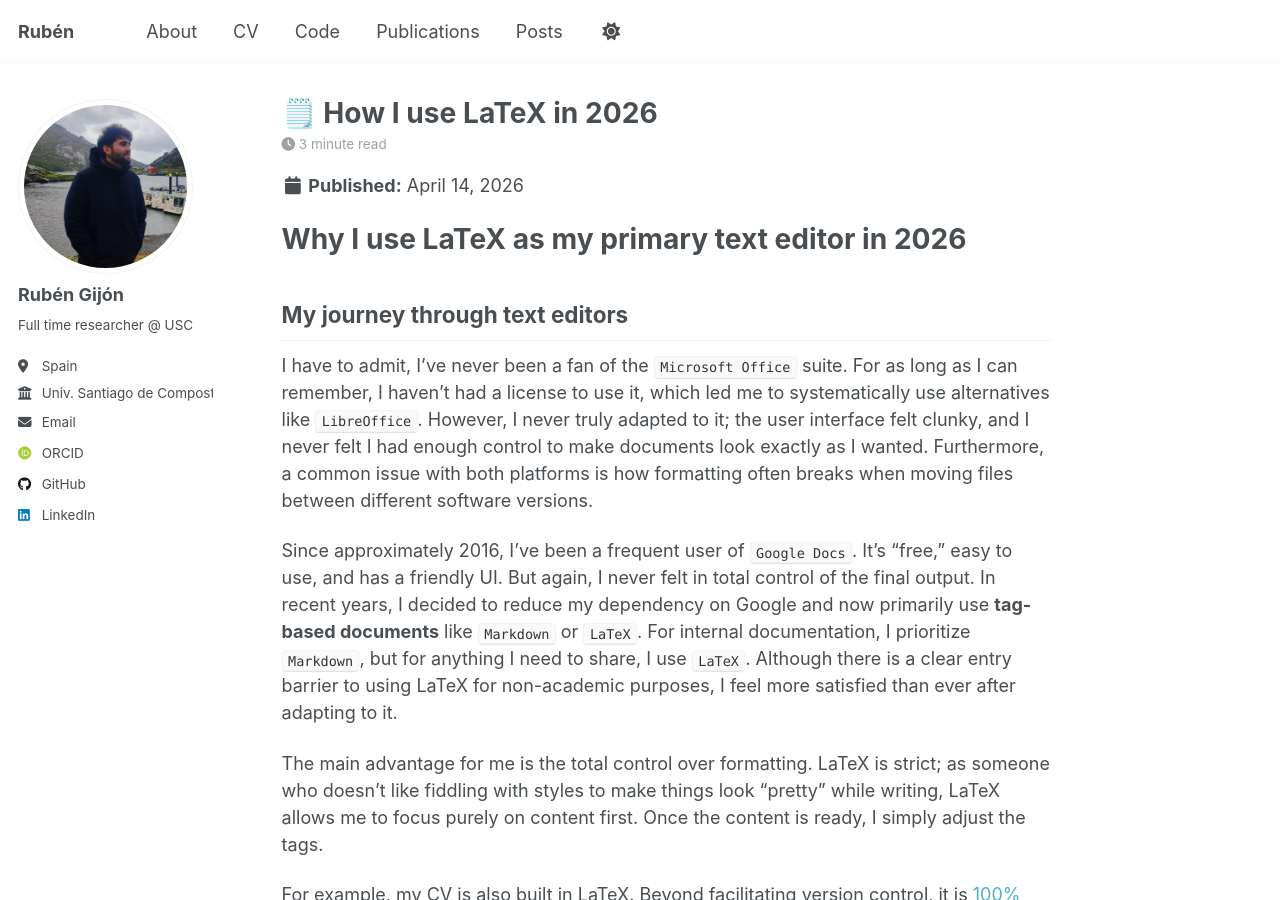
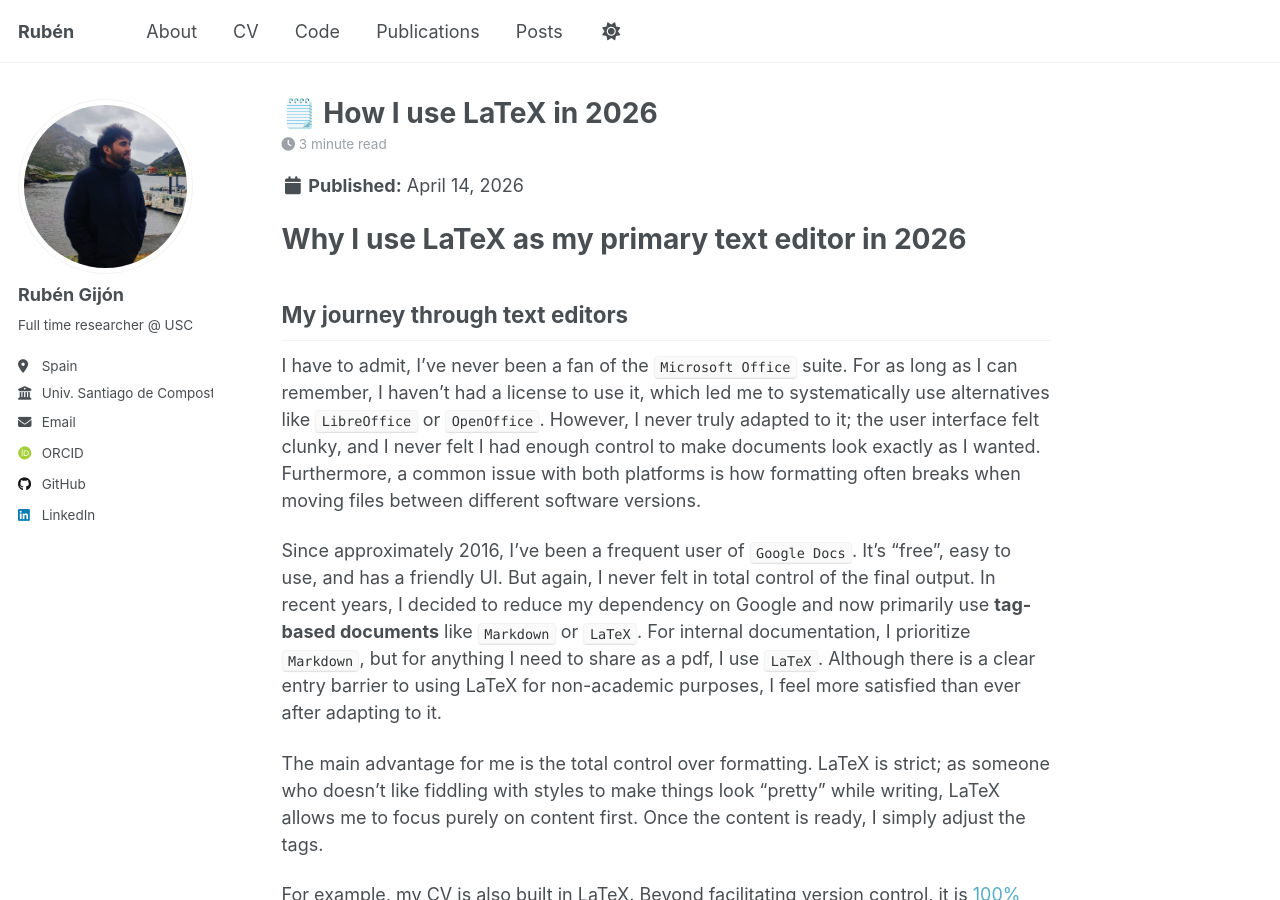
Before and after one commit to rubzip/rubzip.github.io, a Jekyll site: the page built from _posts/2026-04-14-latex.md, in a window 1280 px wide and 900 px high. Built offline with Jekyll 4.4.1, drawn with Linux system fonts in a browser that asks for light colours; some web fonts are replaced; a script that is not in the unit is left out.

Commit message:
Update 2026-04-14-latex.md

```diff
--- a/_posts/2026-04-14-latex.md
+++ b/_posts/2026-04-14-latex.md
@@ -7,9 +7,9 @@ tags:
 ---
 # Why I use LaTeX as my primary text editor in 2026
 ## My journey through text editors
-I have to admit, I’ve never been a fan of the `Microsoft Office` suite. For as long as I can remember, I haven't had a license to use it, which led me to systematically use alternatives like `LibreOffice`. However, I never truly adapted to it; the user interface felt clunky, and I never felt I had enough control to make documents look exactly as I wanted. Furthermore, a common issue with both platforms is how formatting often breaks when moving files between different software versions.
+I have to admit, I’ve never been a fan of the `Microsoft Office` suite. For as long as I can remember, I haven't had a license to use it, which led me to systematically use alternatives like `LibreOffice` or `OpenOffice`. However, I never truly adapted to it; the user interface felt clunky, and I never felt I had enough control to make documents look exactly as I wanted. Furthermore, a common issue with both platforms is how formatting often breaks when moving files between different software versions.
 
-Since approximately 2016, I’ve been a frequent user of `Google Docs`. It’s "free," easy to use, and has a friendly UI. But again, I never felt in total control of the final output. In recent years, I decided to reduce my dependency on Google and now primarily use **tag-based documents** like `Markdown` or `LaTeX`. For internal documentation, I prioritize `Markdown`, but for anything I need to share, I use `LaTeX`. Although there is a clear entry barrier to using LaTeX for non-academic purposes, I feel more satisfied than ever after adapting to it.
+Since approximately 2016, I’ve been a frequent user of `Google Docs`. It’s "free", easy to use, and has a friendly UI. But again, I never felt in total control of the final output. In recent years, I decided to reduce my dependency on Google and now primarily use **tag-based documents** like `Markdown` or `LaTeX`. For internal documentation, I prioritize `Markdown`, but for anything I need to share as a pdf, I use `LaTeX`. Although there is a clear entry barrier to using LaTeX for non-academic purposes, I feel more satisfied than ever after adapting to it.
 
 The main advantage for me is the total control over formatting. LaTeX is strict; as someone who doesn't like fiddling with styles to make things look "pretty" while writing, LaTeX allows me to focus purely on content first. Once the content is ready, I simply adjust the tags.
 
```
